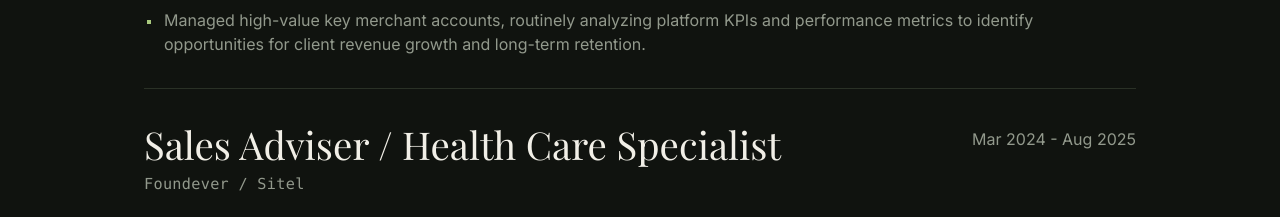
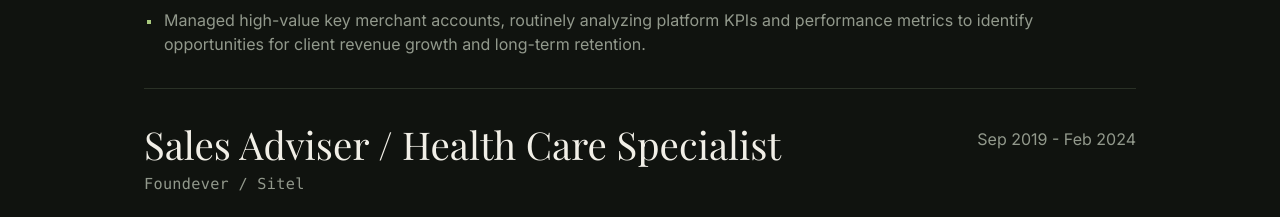
Before and after one commit to MichaelAngelo-Khel-ops/main-portfolio, a React (Vite) app: page / in a window 1280 px wide. Shown: the part 5589-5806 px from the top of the page. Built offline with nearby package versions, Linux system fonts and the light colour scheme; a web font is replaced by a local one.

Commit message:
added updates on experiences section

```diff
--- a/src/JSData/Experience.js
+++ b/src/JSData/Experience.js
@@ -52,8 +52,8 @@ export const experiences = [
     id: "Foundever / Sitel",
     role: "Sales Adviser / Health Care Specialist",
     company: "Foundever / Sitel",
-    startDate: "2024-03",
-    endDate: "2025-08",
+    startDate: "2019-09",
+    endDate: "2024-02",
     highlights: [
       "Became part of the production team focus on delivering high volume of sales and marketing services from multiple clients with different background and source.",
       "Part of the health care Account team that provide healthcare services. Handled fast-paced, high-accountability client interactions, developing strong cross-functional communication skills"
```
